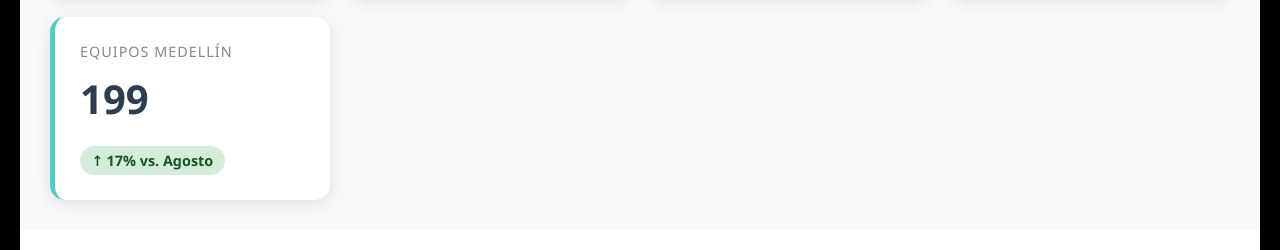
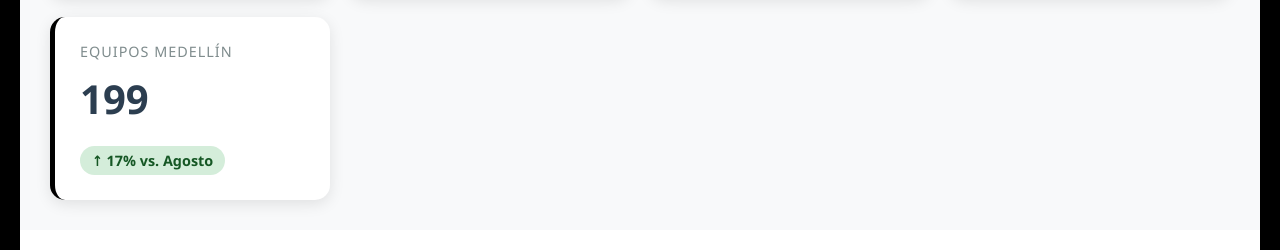
Before and after one commit to Yeibaena/Informe-mes-de-septiembre, a plain HTML site: page index.html in a window 1280 px wide. Shown: the part 408-658 px from the top of the page. Drawn offline with nearby package versions, Linux system fonts and the light colour scheme.

Commit message:
index.html

```diff
--- a/index.html
+++ b/index.html
@@ -288,7 +288,7 @@
                 <div class="metric-value">248</div>
                 <div class="metric-change positive">↑ 19% vs. Agosto</div>
             </div>
-            <div class="metric-card teal">
+            <div class="metric-card red">
                 <div class="metric-label">Equipos Medellín</div>
                 <div class="metric-value">199</div>
                 <div class="metric-change positive">↑ 17% vs. Agosto</div>
```
